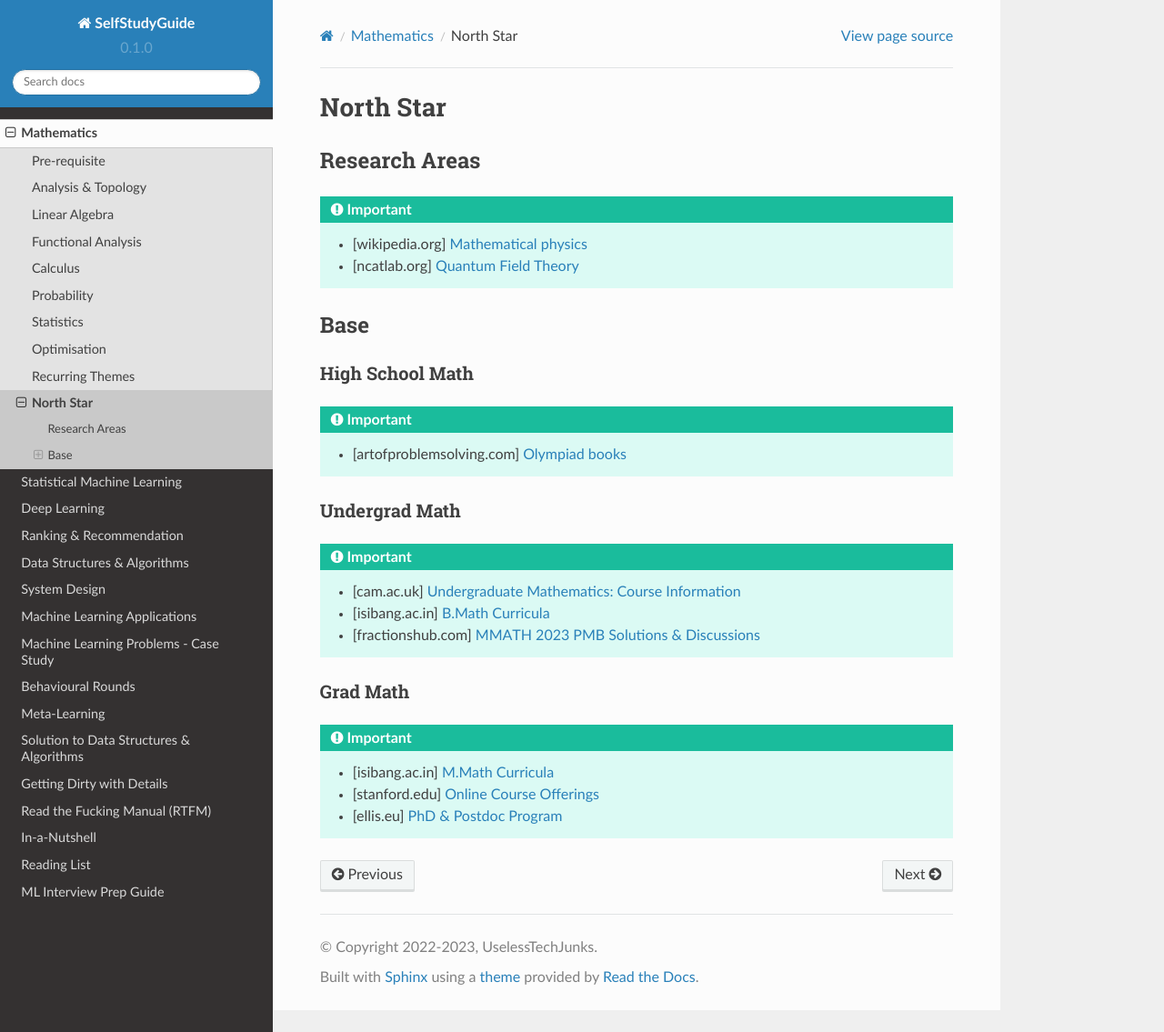
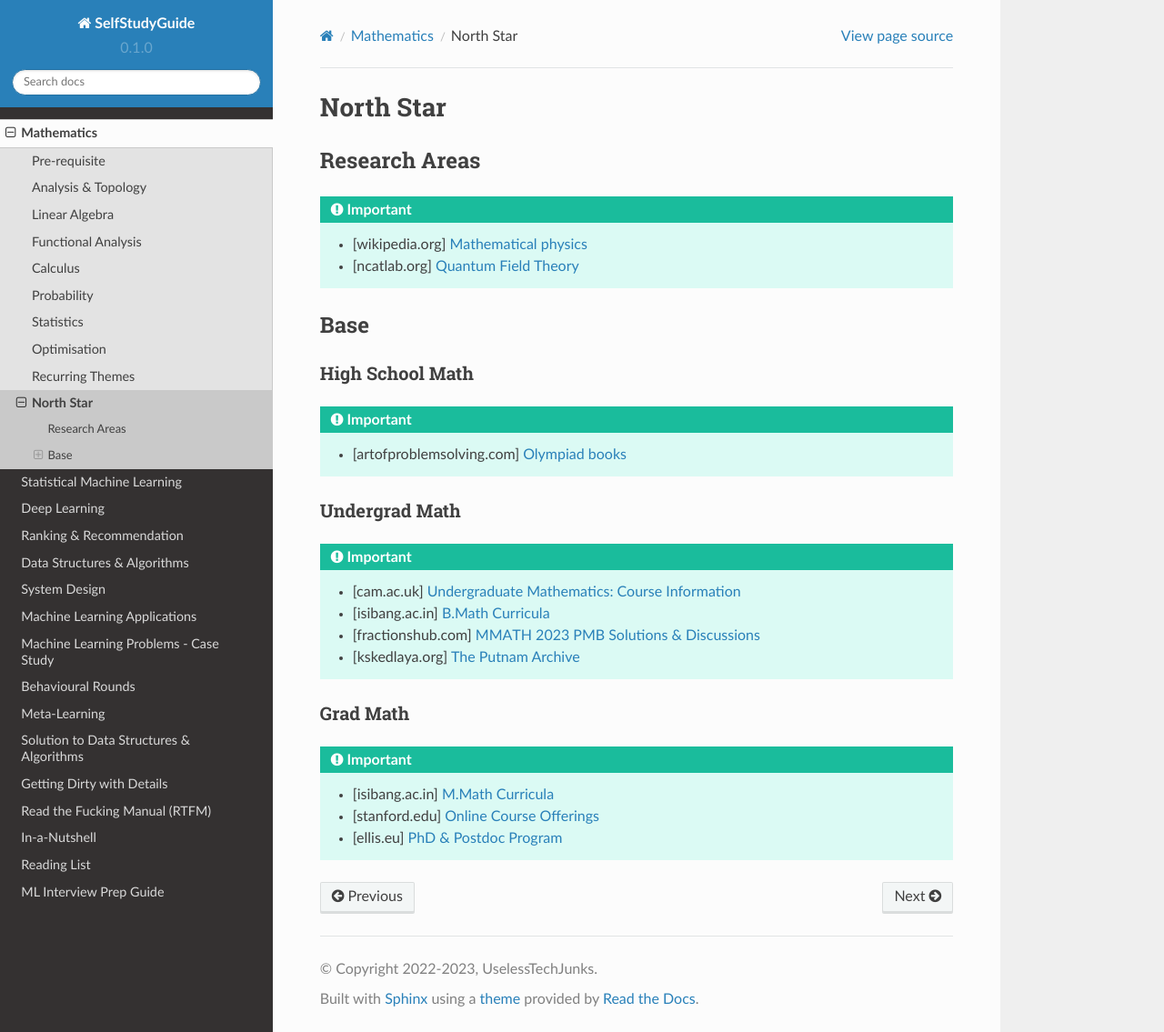
Before and after one commit to uselesstechjunks/leetcode, a Sphinx documentation site: the page built from docs/source/math/north.rst, in a window 1280 px wide and 1135 px high. Shown: the whole window at 91% size. Built offline with Sphinx 7.4.7 and the Read the Docs theme 2.0.0, drawn with Linux system fonts in a browser that asks for light colours.

Commit message:
Update north.rst (#357)

```diff
--- a/docs/source/math/north.rst
+++ b/docs/source/math/north.rst
@@ -22,6 +22,7 @@ Undergrad Math
 	* [cam.ac.uk] `Undergraduate Mathematics: Course Information <https://www.maths.cam.ac.uk/undergrad/course>`_
 	* [isibang.ac.in] `B.Math Curricula <https://www.isibang.ac.in/~adean/infsys/acadata/Brochures/bmath_new.pdf>`_
 	* [fractionshub.com] `MMATH 2023 PMB Solutions & Discussions <https://fractionshub.com/i-s-i-m-math-2023-solutions/>`_
+	* [kskedlaya.org] `The Putnam Archive <https://kskedlaya.org/putnam-archive/>`_
 
 Grad Math
 =====================================================================
```
